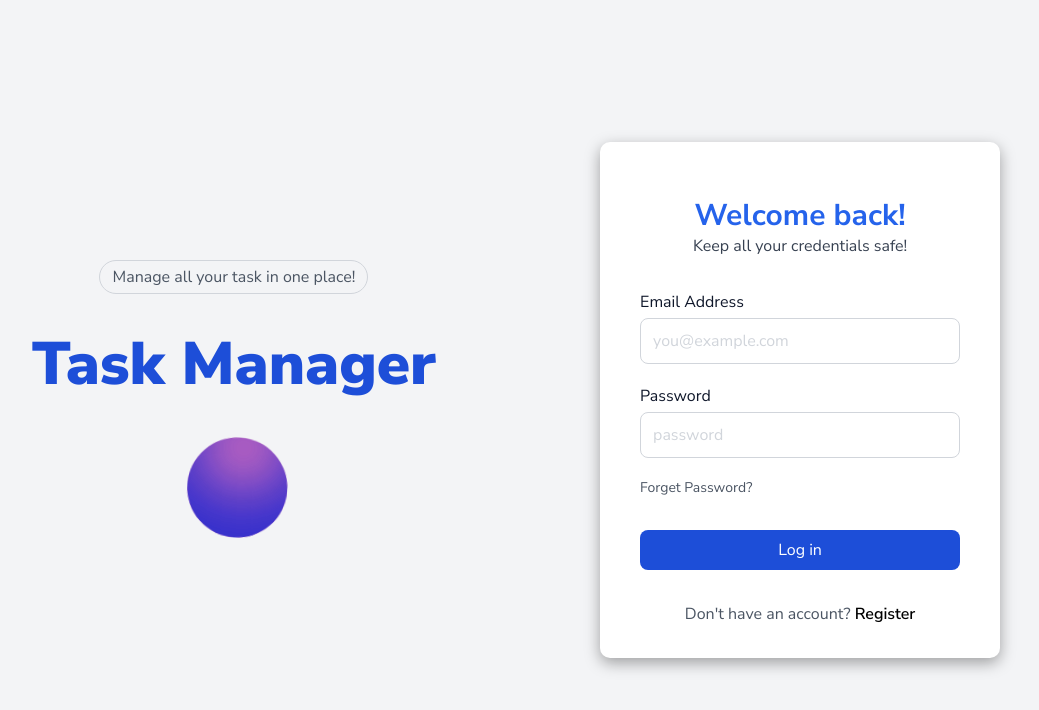
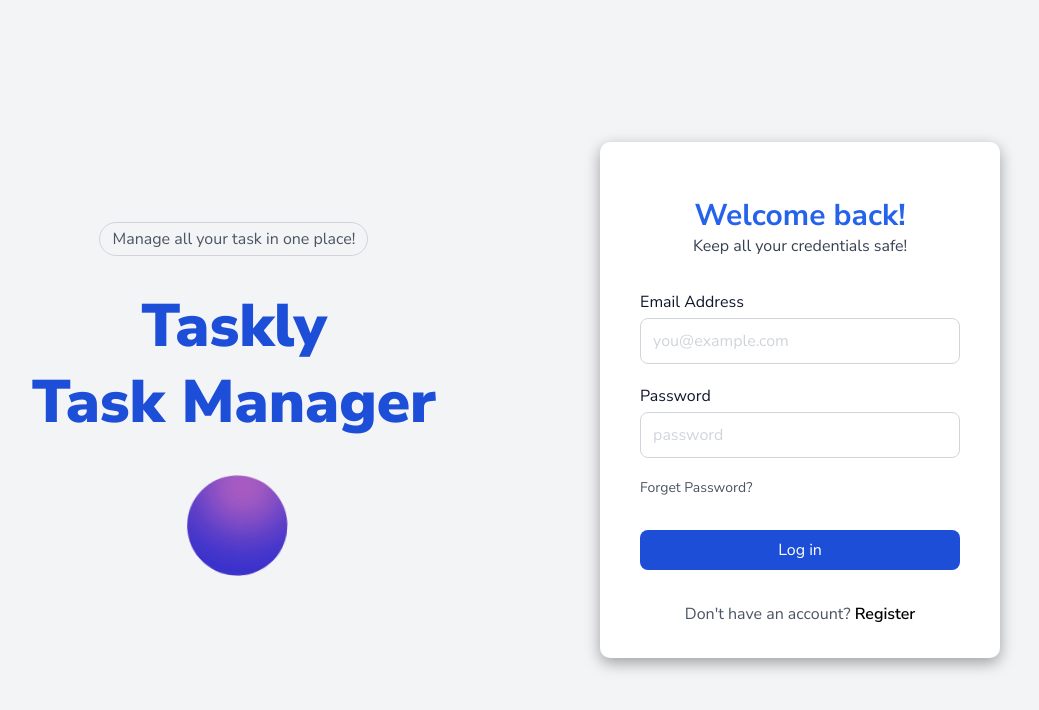
Before and after one commit to poppy-c56/taskly, a React (Vite) app in the folder client/: page /log-in in a window 1280 px wide. Shown: the top 710 px of the page, without its empty margins (164-1203 px from the left). Built offline with nearby package versions, Linux system fonts and the light colour scheme; no server answers.

Commit message:
modify content in the login and register page

```diff
--- a/client/src/pages/Login.jsx
+++ b/client/src/pages/Login.jsx
@@ -43,7 +43,7 @@ const Login = () => {
               Manage all your task in one place!
             </span>
             <p className="flex flex-col gap-0 text-4xl font-black text-center text-blue-700 md:gap-4 md:text-6xl 2xl:text-7xl dark:text-gray-400">
-              {/* <span>Cloud-based</span> */}
+              <span>Taskly</span>
               <span>Task Manager</span>
             </p>
 
--- a/client/src/pages/Register.jsx
+++ b/client/src/pages/Register.jsx
@@ -53,7 +53,7 @@ const Register = () => {
               Manage all your task in one place!
             </span>
             <p className="flex flex-col gap-0 text-4xl font-black text-center text-blue-700 md:gap-4 md:text-6xl 2xl:text-7xl dark:text-gray-400">
-              {/* <span>Cloud-based</span> */}
+              <span>Taskly</span>
               <span>Task Manager</span>
             </p>
 
```
